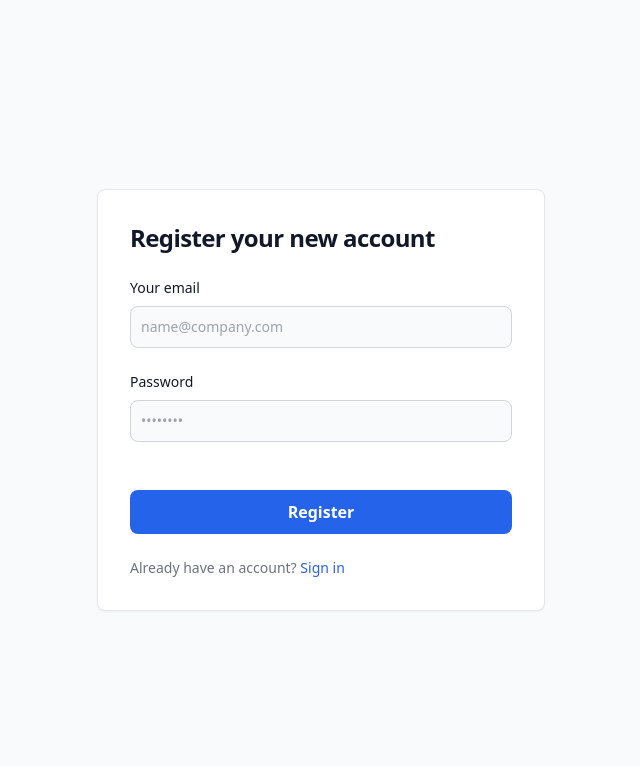
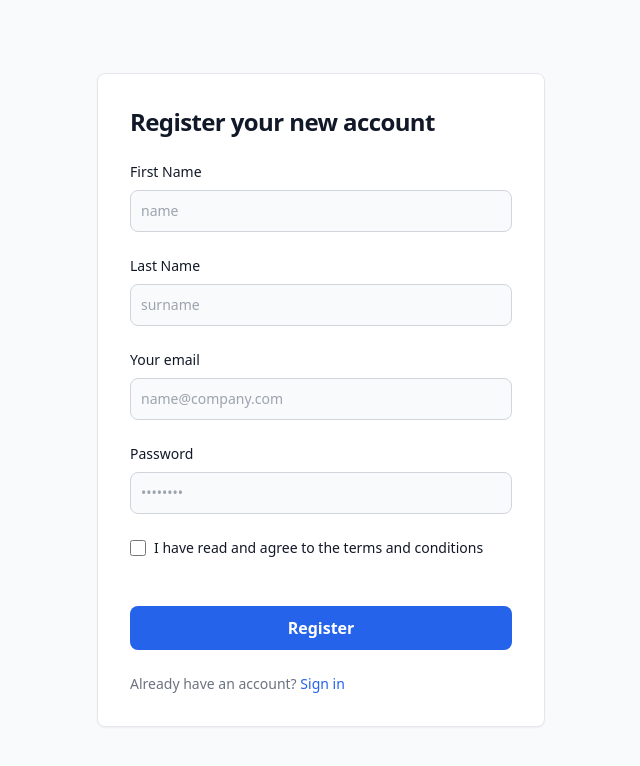
Before and after one commit to DavideNale/secure-web-app, a SvelteKit app in the folder App-Svelte/: page /register in a window 1280 px wide. Shown: the top 766 px of the page, without its empty margins (319-959 px from the left). Built offline with nearby package versions, Linux system fonts and the light colour scheme.

Commit message:
new register page

```diff
--- a/App-Svelte/src/routes/register/+page.svelte
+++ b/App-Svelte/src/routes/register/+page.svelte
@@ -6,8 +6,12 @@
 
 	let strength = 0;
 	let strengthLevel = '';
+
+	let first_name = '';
+	let last_name = '';
 	let email = '';
 	let password = '';
+	let confirmed = false;
 
 	function register() {
 		if (strength > 0) {
@@ -18,7 +22,7 @@
 				.post('https://sdh-server.crabdance.com/api/register', { email, hash })
 				.then((response) => {
 					if (response.status == 201) {
-						goto('/login')
+						goto('/login');
 					}
 				})
 				.catch((error) => console.error(error));
@@ -33,10 +37,10 @@
 
 		const result = zxcvbn(password);
 		strength = result.score;
-			strengthLevel = getStrengthLabel(strength)
-        };
+		strengthLevel = getStrengthLabel(strength);
+	}
 
-    function getStrengthLabel(strength : any) {
+	function getStrengthLabel(strength: any) {
 		switch (strength) {
 			case 0:
 				return '(Too weak)';
@@ -51,8 +55,7 @@
 			default:
 				return '';
 		}
-        };
-
+	}
 </script>
 
 <section class="bg-gray-50">
@@ -63,6 +66,34 @@
 					Register your new account
 				</h1>
 				<form class="space-y-4 md:space-y-6" on:submit|preventDefault={register}>
+					<div>
+						<label for="first-name" class="block mb-2 text-sm font-medium text-gray-900"
+							>First Name</label
+						>
+						<input
+							bind:value={first_name}
+							type="text"
+							name="first-name"
+							id="first-name"
+							class="bg-gray-50 border border-gray-300 text-gray-900 sm:text-sm rounded-lg focus:ring-blue-600 focus:border-blue-600 block w-full p-2.5"
+							placeholder="name"
+							required
+						/>
+					</div>
+					<div>
+						<label for="last-name" class="block mb-2 text-sm font-medium text-gray-900"
+							>Last Name</label
+						>
+						<input
+							bind:value={last_name}
+							type="text"
+							name="last-name"
+							id="last-name"
+							class="bg-gray-50 border border-gray-300 text-gray-900 sm:text-sm rounded-lg focus:ring-blue-600 focus:border-blue-600 block w-full p-2.5"
+							placeholder="surname"
+							required
+						/>
+					</div>
 					<div>
 						<label for="email" class="block mb-2 text-sm font-medium text-gray-900"
 							>Your email</label
@@ -78,7 +109,8 @@
 						/>
 					</div>
 					<div>
-						<label for="password" class="block mb-2 text-sm font-medium text-gray-900">Password
+						<label for="password" class="block mb-2 text-sm font-medium text-gray-900"
+							>Password
 							<span class="italic text-gray-600 font-sm">{strengthLevel}</span>
 						</label>
 						<input
@@ -91,6 +123,21 @@
 							class="bg-gray-50 border border-gray-300 text-gray-900 sm:text-sm rounded-lg focus:ring-blue-600 focus:border-blue-600 block w-full p-2.5"
 							required
 						/>
+					</div>
+					<div>
+						<label for="confirm-terms" class="flex items-center">
+							<input
+								bind:value={confirmed}
+								type="checkbox"
+								name="confirm-terms"
+								id="confirm-terms"
+								class="form-checkbox text-blue-600 h-4 w-4 rounded-sm border-gray-300 focus:ring-blue-600"
+								required
+							/>
+							<span class="ml-2 text-sm text-gray-900"
+								>I have read and agree to the terms and conditions</span
+							>
+						</label>
 					</div>
 					<div class="flex items-center justify-between" />
 					<button
```
Lines whose indentation alone changed are shown as unchanged.
